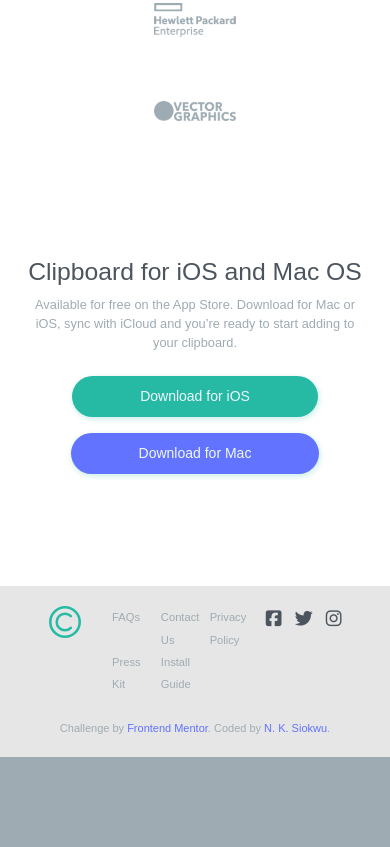
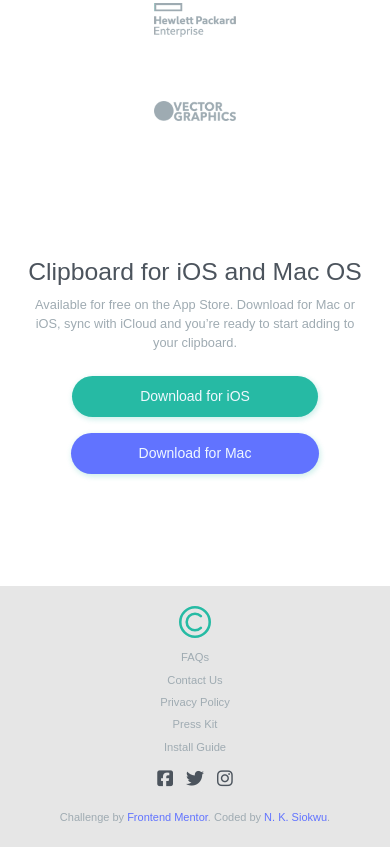
Before and after one commit to ladykays/clipboard-landing-page, a plain HTML site: page index.html in a window 390 px wide. Shown: the part 2960-3807 px from the top of the page. Before the commit the page ends 3717 px from the top, so only its background shows below. Drawn offline with nearby package versions, Linux system fonts and the light colour scheme; a web font is replaced by a local one.

Commit message:
apply style for small screens to footer section

```diff
--- a/index.html
+++ b/index.html
@@ -204,10 +204,13 @@
     </main>
 
     <footer class="container-fluid">
-      <div class="footer-container d-flex justify-content-between mx-auto">
-        <img src="./images/logo.svg" alt="logo" class="footer-logo" />
+      <div class="footer-container d-flex flex-sm-column flex-md-row justify-content-sm-center justify-content-md-between mx-auto text-center">
+        <div class="mb-2">
+          <img src="./images/logo.svg" alt="logo" class="footer-logo" />
+        </div>
+
         <div class="container footer-links pb-2">
-          <div class="row row-cols-3">
+          <div class="row row-cols-md-3">
             <a href="#" class="footer-link">FAQs</a>
             <a href="#" class="footer-link">Contact Us</a>
             <a href="#" class="footer-link">Privacy Policy</a>
--- a/style.css
+++ b/style.css
@@ -216,8 +216,7 @@ footer a:hover {
     width: 30%;
     margin: 2rem auto;
   }
+  .footer-container {
+    flex-direction: column;
+  }
 }
-
-@media only screen and (min-width: 375px) and (max-width: 1440px) {
-
-}
```
Also changed, not shown: 1 other file.
